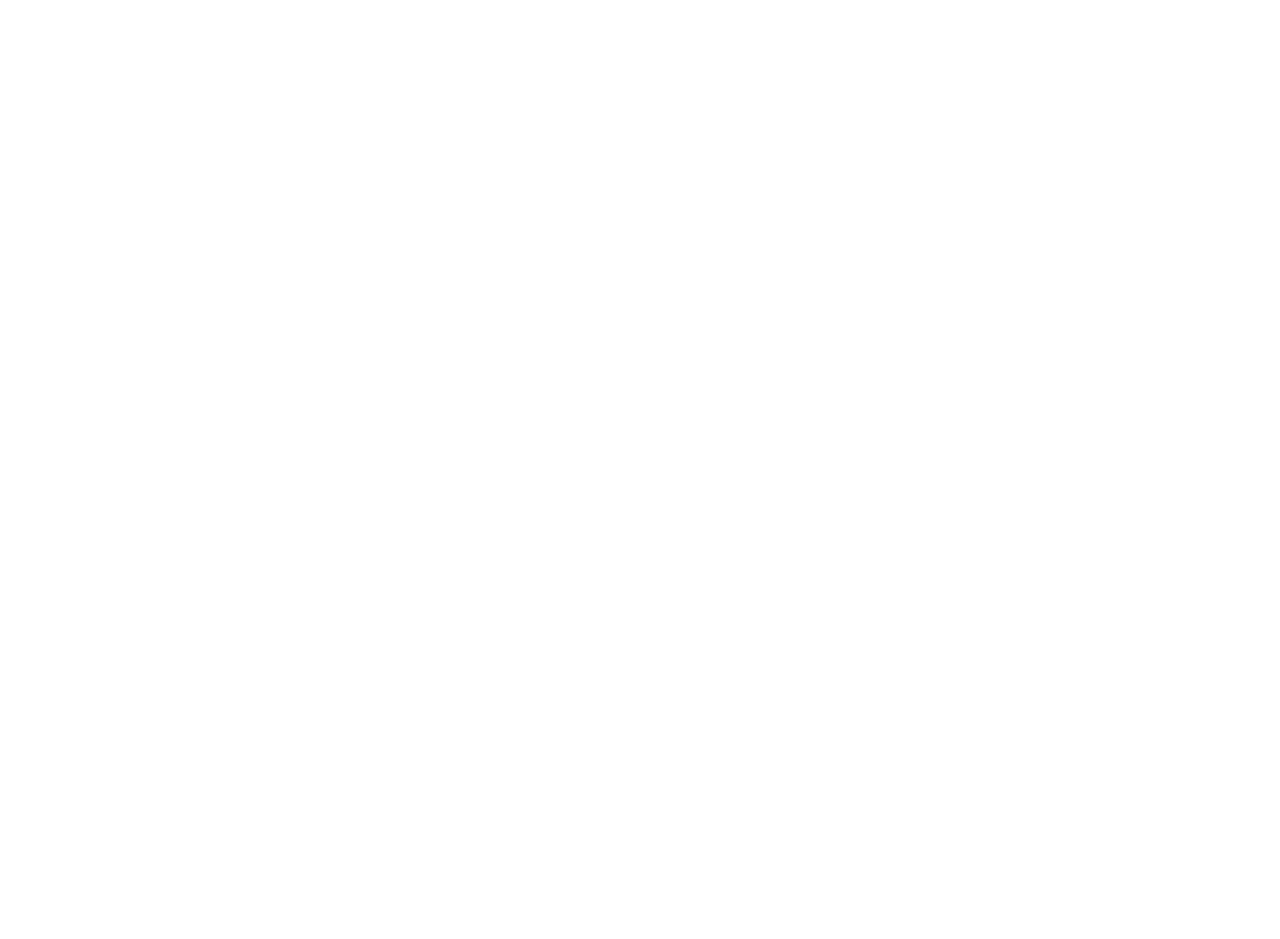
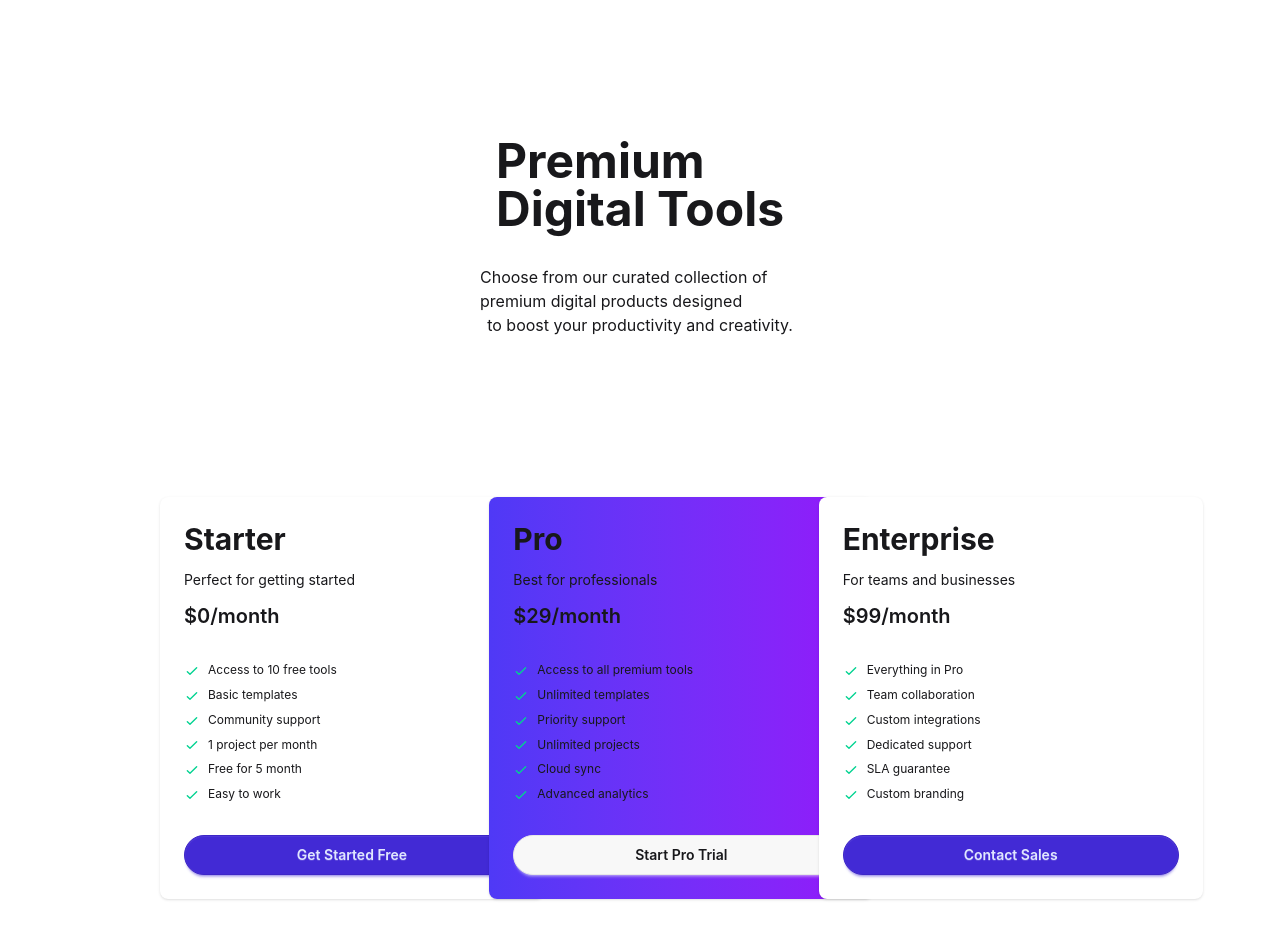
Before and after one commit to kallol-Dey229/Assignment-6-react, a React (Vite) app: page / in a window 1280 px wide. Shown: the part 4540-5479 px from the top of the page. Before the commit the page ends 4597 px from the top, so only its background shows below. Built offline with nearby package versions, Linux system fonts and the light colour scheme.

Commit message:
Premium Digital Tools done

```diff
--- /dev/null
+++ b/public/TransparentPricing.json
@@ -0,0 +1,23 @@
+[
+  {
+    "id": 1,
+    "type": "Starter",
+    "description": "Perfect for getting started",
+    "price": "$0/month",
+    "features": ["Access to 10 free tools", "Basic templates", "Community support","1 project per month","Free for 5 month","Easy to work"]
+  },
+  {
+    "id": 2,
+    "type": "Pro",
+    "description": "Best for professionals",
+    "price": "$29/month",
+    "features": ["Access to all premium tools", "Unlimited templates", "Priority support","Unlimited projects", "Cloud sync", "Advanced analytics"]
+  },
+  {
+    "id": 3,
+    "type": "Enterprise",
+    "description": "For teams and businesses",
+    "price": "$99/month",
+    "features": ["Everything in Pro", "Team collaboration", "Custom integrations","Dedicated support", "SLA guarantee", "Custom branding"]
+  }
+]
--- a/src/App.jsx
+++ b/src/App.jsx
@@ -5,9 +5,11 @@
 import Products from './components/Products/Products'
 import ProductCardContainer from './components/ProductCardContainer/ProductCardContainer';
 import GetStared from './components/GetStarted/GetStared';
+import TransparentPricings from './components/TransparentPricings/TransparentPricings';
 
 const dataPromise = fetch('Data.json').then(res => res.json());
 const GetStaredDataPromise = fetch('GetStartedData.json').then(res=>res.json());
+const TransparentPricingPromise = fetch('TransparentPricing.json').then(res=>res.json());
 
 function App() {
 
@@ -26,6 +28,10 @@
         <GetStared GetStaredDataPromise={GetStaredDataPromise}></GetStared>
       </Suspense>
 
+      <Suspense fallback={<span className="loading loading-dots loading-xl"></span>}>
+        <TransparentPricings TransparentPricingPromise={TransparentPricingPromise}></TransparentPricings>
+      </Suspense>
+
     </>
   )
 }
--- /dev/null
+++ b/src/components/TransparentPricings/TransparentCard.jsx
@@ -0,0 +1,32 @@
+import React from 'react';
+import TransparentCardFeature from './TransparentCardFeature';
+
+const TransparentCard = ({transparentPricing}) => {
+    const {id, type, description, price, features} = transparentPricing;
+    return (
+        <div>
+            <div className={`card w-96 ${type === 'Pro'? "bg-linear-to-r from-[#4F39F6] to-[#9514FA]":"bg-base-100"} shadow-sm`}>
+                <div className="card-body">
+
+                    <div className="space-y-3">
+
+                        <h2 className="text-3xl font-bold">{type}</h2>
+                        <p>{description}</p>
+                        <span className="text-xl font-semibold">{price}</span>
+                    </div>
+
+                    <ul className="mt-6 flex flex-col gap-2 text-xs">
+                        {
+                           features.map((pricingFeature,index)=><TransparentCardFeature key={index} pricingFeature={pricingFeature}></TransparentCardFeature>)
+                        }
+                    </ul>
+                    <div className="mt-6">
+                        <button className={`btn ${id === 2 ? "":"btn-primary"} btn-block rounded-3xl`}>{`${id === 1 ? "Get Started Free" : id === 2 ? "Start Pro Trial" : "Contact Sales"}`}</button>
+                    </div>
+                </div>
+            </div>
+        </div>
+    );
+};
+
+export default TransparentCard;
--- /dev/null
+++ b/src/components/TransparentPricings/TransparentCardContainer.jsx
@@ -0,0 +1,20 @@
+import React from 'react';
+import TransparentCard from './TransparentCard';
+
+const TransparentCardContainer = ({TransparentPricing}) => {
+    return (
+        <div>
+            <div className='p-40'>
+            <div>
+                    <div className='grid grid-cols-3 gap-7'>
+                        {
+                            TransparentPricing.map(transparentPricing=><TransparentCard key={transparentPricing.id} transparentPricing={transparentPricing}></TransparentCard>)
+                        }
+                    </div>
+                </div>
+                </div>
+        </div>
+    );
+};
+
+export default TransparentCardContainer;
--- /dev/null
+++ b/src/components/TransparentPricings/TransparentCardFeature.jsx
@@ -0,0 +1,14 @@
+import React from 'react';
+
+const TransparentCardFeature = ({pricingFeature}) => {
+    return (
+        <div>
+            <li>
+                                <svg xmlns="http://www.w3.org/2000/svg" className="size-4 me-2 inline-block text-success" fill="none" viewBox="0 0 24 24" stroke="currentColor"><path strokeLinecap="round" strokeLinejoin="round" strokeWidth="2" d="M5 13l4 4L19 7" /></svg>
+                                <span>{pricingFeature}</span>
+                            </li>
+        </div>
+    );
+};
+
+export default TransparentCardFeature;
--- /dev/null
+++ b/src/components/TransparentPricings/TransparentPricings.jsx
@@ -0,0 +1,23 @@
+import React, { use } from 'react';
+import TransparentCardContainer from './TransparentCardContainer';
+
+const TransparentPricings = ({TransparentPricingPromise}) => {
+    const TransparentPricing = use(TransparentPricingPromise);
+    return (
+        <div>
+            <div className='full px-40 mt-20'>
+                <div className='header mx-80 space-y-8 '>
+                    <h2 className='text-5xl font-bold pl-4'>Premium Digital Tools</h2>
+                    <p>Choose from our curated collection of premium digital products designed <br /><span className='flex justify-center'>to boost your productivity and creativity.</span></p>
+                </div>
+
+            </div>
+
+            {
+                <TransparentCardContainer TransparentPricing={TransparentPricing}></TransparentCardContainer>
+            }
+        </div>
+    );
+};
+
+export default TransparentPricings;
```
